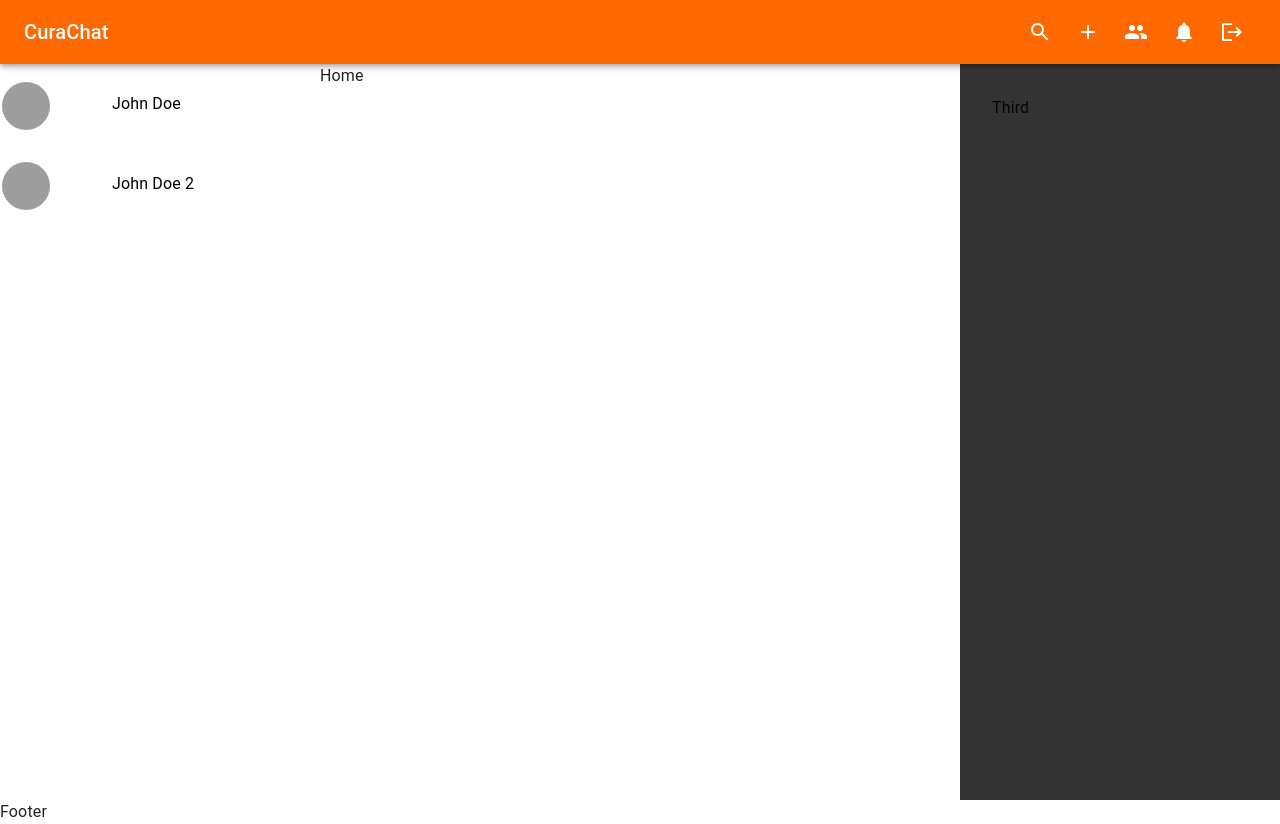
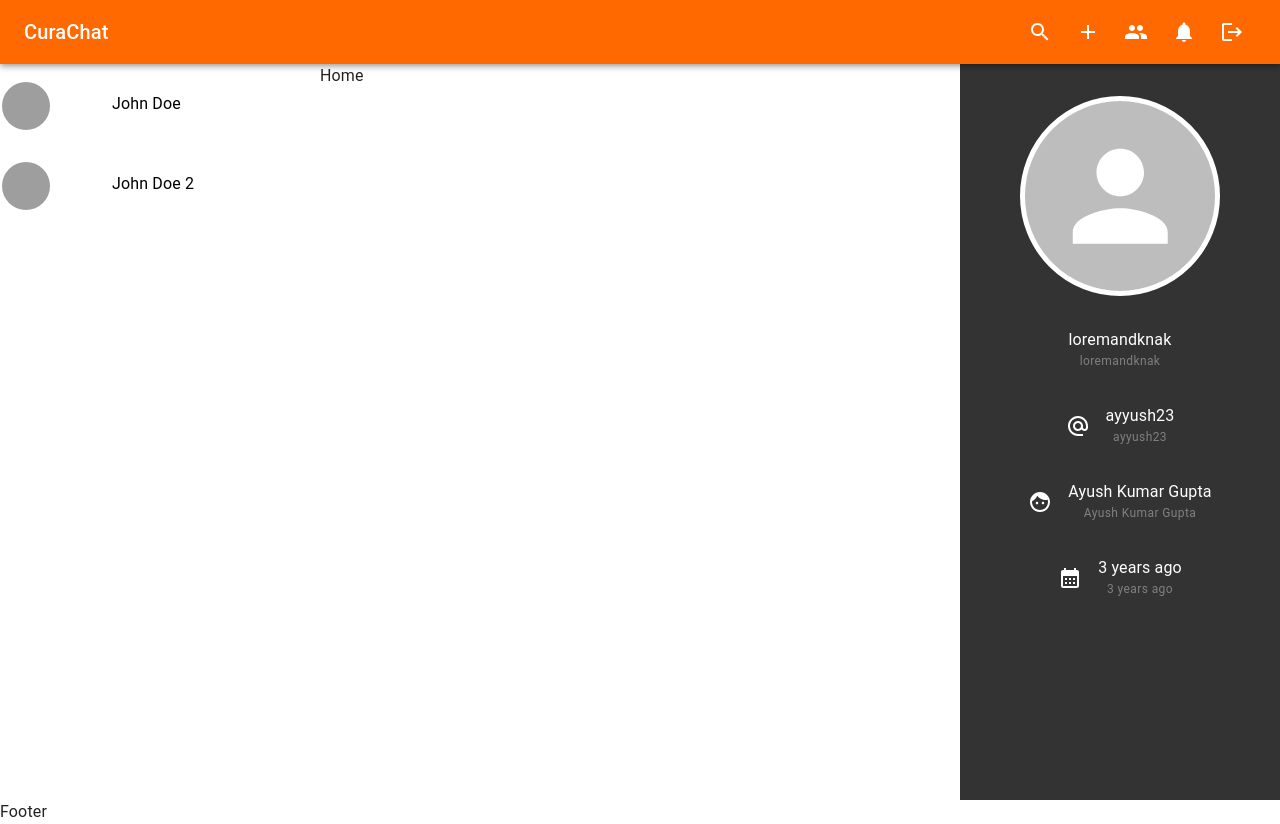
Before and after one commit to ayyush08/CuraChat, a React (Vite) app in the folder client/: page / in a window 1280 px wide. Built offline with nearby package versions, Linux system fonts and the light colour scheme; grey boxes are pictures that could not be loaded.

Commit message:
Refactor AppLayout and add Profile component

```diff
--- a/client/src/components/layout/AppLayout.jsx
+++ b/client/src/components/layout/AppLayout.jsx
@@ -5,6 +5,7 @@ import { Grid, Grid2 } from '@mui/material'
 import ChatList from '../specific/ChatList'
 import { sampleChats } from '../../constants/sampleData'
 import { useParams } from 'react-router-dom'
+import Profile from '../specific/Profile'
 
 const AppLayout = () => (WrappedComponent) => {
     const handleDeleteChat = (e,_id,groupChat) => {
@@ -47,7 +48,10 @@ const AppLayout = () => (WrappedComponent) => {
                         padding: "2rem",
                         bgcolor: "rgba(0,0,0,0.8)"
 
-                    }} height={"100%"}  >Third</Grid>
+                    }} height={"100%"}  >
+
+                        <Profile/>
+                    </Grid>
 
                 </Grid>
 
--- /dev/null
+++ b/client/src/components/specific/Profile.jsx
@@ -0,0 +1,49 @@
+import React from 'react'
+import moment from 'moment'
+import { Avatar, Stack, Typography } from '@mui/material'
+import { Face as FaceIcon, AlternateEmail as UserNameIcon, CalendarMonth as CalendarIcon } from '@mui/icons-material'
+const Profile = () => {
+    return (
+        <Stack spacing={'2rem'} direction={'column'} alignItems={'center'} >
+            <Avatar
+                sx={{
+                    width: 200,
+                    height: 200,
+                    objectFit: 'contain',
+                    marginBottom: '1rem',
+                    border: '5px solid white'
+                }} />
+            <ProfileCard heading={"Bio"}
+                text={"loremandknak"} />
+            <ProfileCard heading={"Username"}
+                text={"ayyush23"}
+                Icon={<UserNameIcon />} />
+            <ProfileCard heading={"Name"}
+                text={"Ayush Kumar Gupta"}
+                Icon={<FaceIcon />} />
+            <ProfileCard heading={"Joined"}
+                text={moment(new Date('2021-09-01').toISOString()).fromNow()}
+                Icon={<CalendarIcon />} />
+        </Stack>
+    )
+}
+
+const ProfileCard = ({ text, Icon, heading }) => (
+    <Stack
+        direction={'row'}
+        alignItems={'center'}
+        spacing={'1rem'}
+        color={'white'}
+        textAlign={'center'}
+    >
+        {
+            Icon && Icon
+        }
+        <Stack>
+            <Typography variant='body1'> {text} </Typography>
+            <Typography variant='caption' color='gray' > {text} </Typography>
+        </Stack>
+    </Stack>
+)
+
+export default Profile
```
